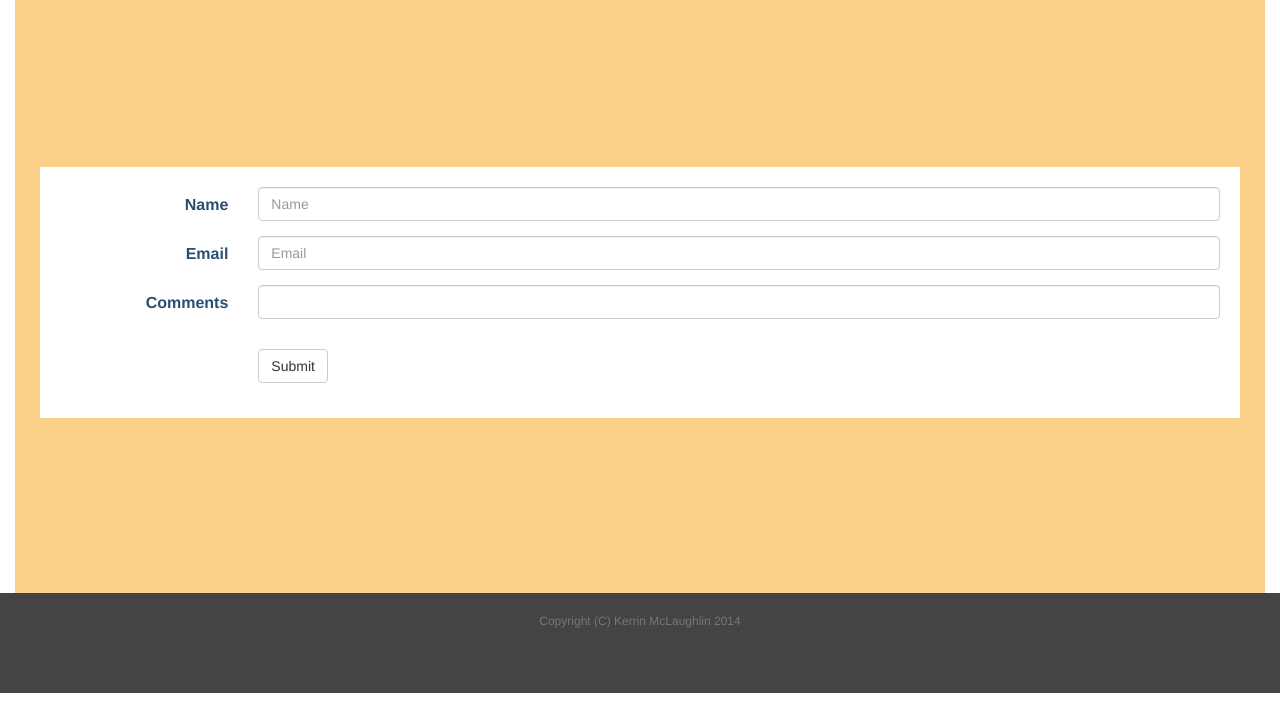
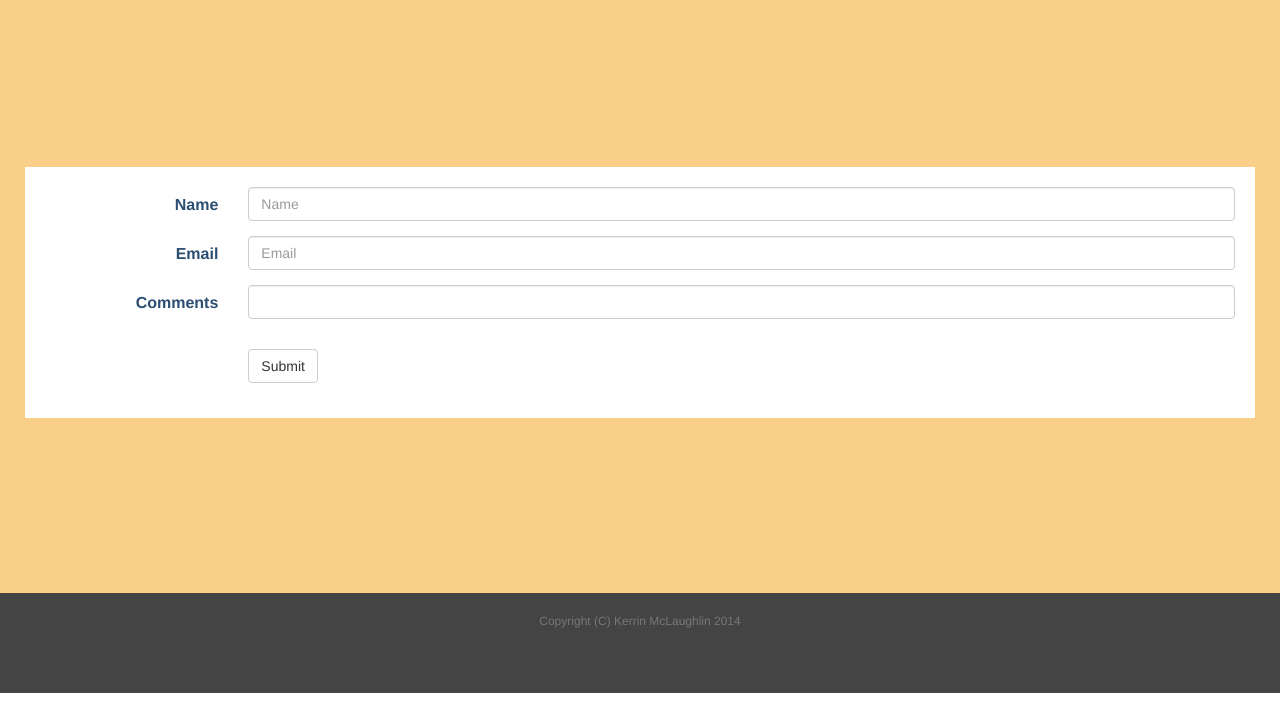
Before and after one commit to kerrinrose/portfolio, a plain HTML site: page contact.html in a window 1280 px wide. Shown: the part 73-800 px from the top of the page. Drawn offline with nearby package versions, Linux system fonts and the light colour scheme.

Commit message:
Update style.css

```diff
--- a/styles/style.css
+++ b/styles/style.css
@@ -62,6 +62,7 @@ margin: 0px -15px 0px -15px;
 .wrapper3 {
  background: #FAD089;
 padding: 150px 20px 175px 20px;
+margin: 0px -15px 0px -15px;
 }
 
 
```
